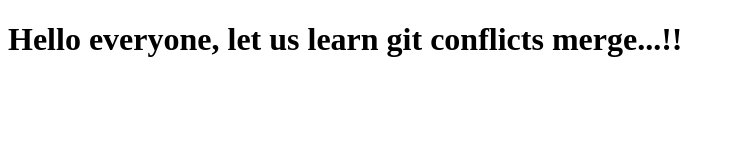
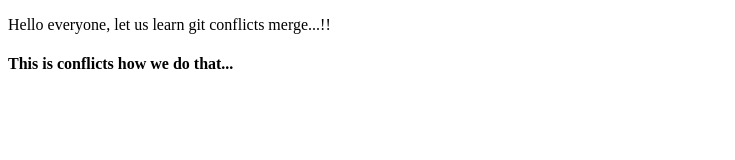
Before and after one commit to ABVenu/testcollab, a plain HTML site: page Index.html in a window 1280 px wide. Shown: the whole page, without its empty margins (0-735 px from the left). Drawn offline with Linux system fonts and the light colour scheme.

Commit message:
conflicts added

```diff
--- a/Index.html
+++ b/Index.html
@@ -6,6 +6,7 @@
     <title>Document</title>
 </head>
 <body>
-    <h1>Hello everyone, let us learn git conflicts merge...!!</h1>
+    <p>Hello everyone, let us learn git conflicts merge...!!</p>
+    <h4>This is conflicts how we do that...</h4>
 </body>
 </html>
```
